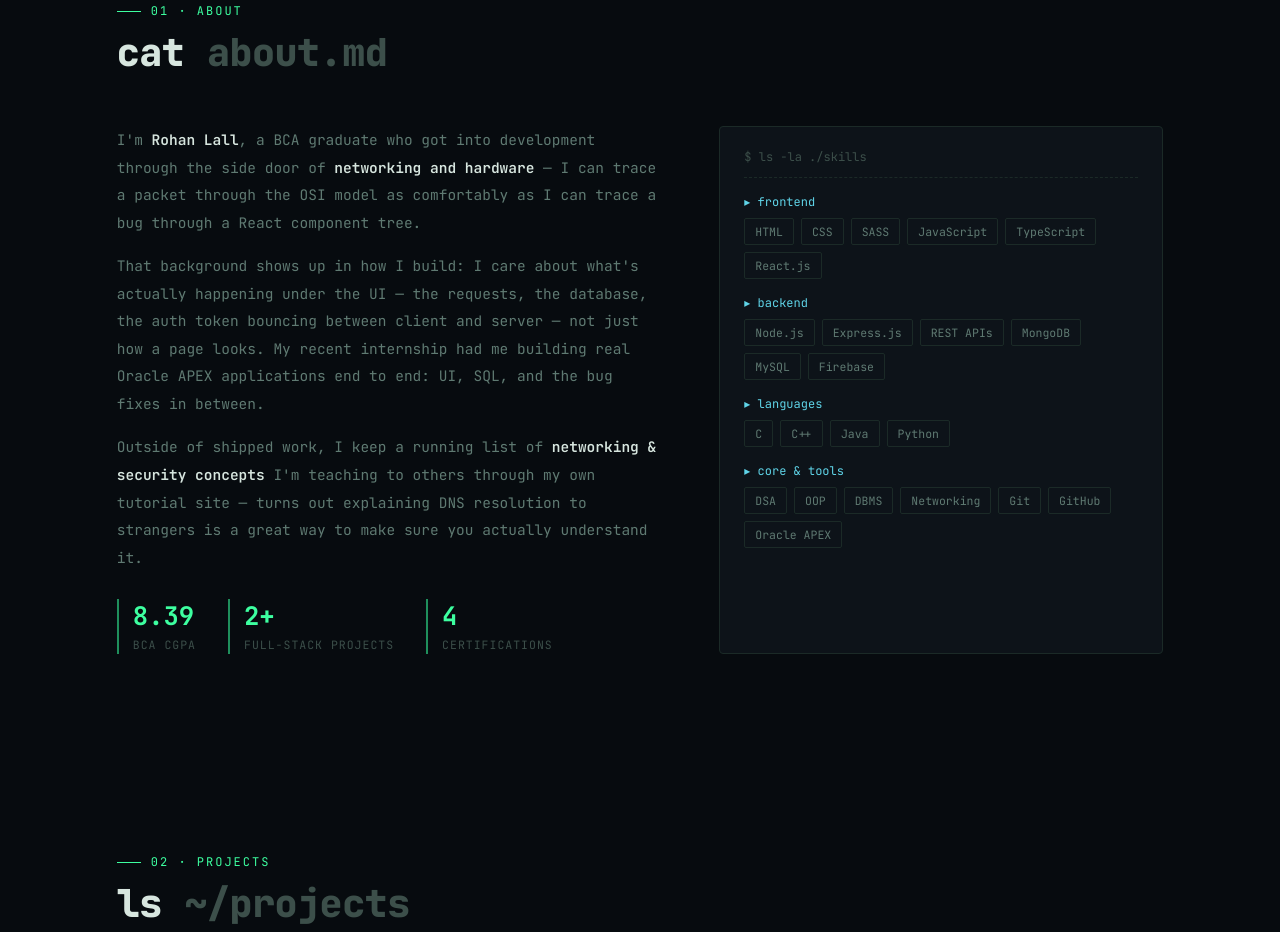
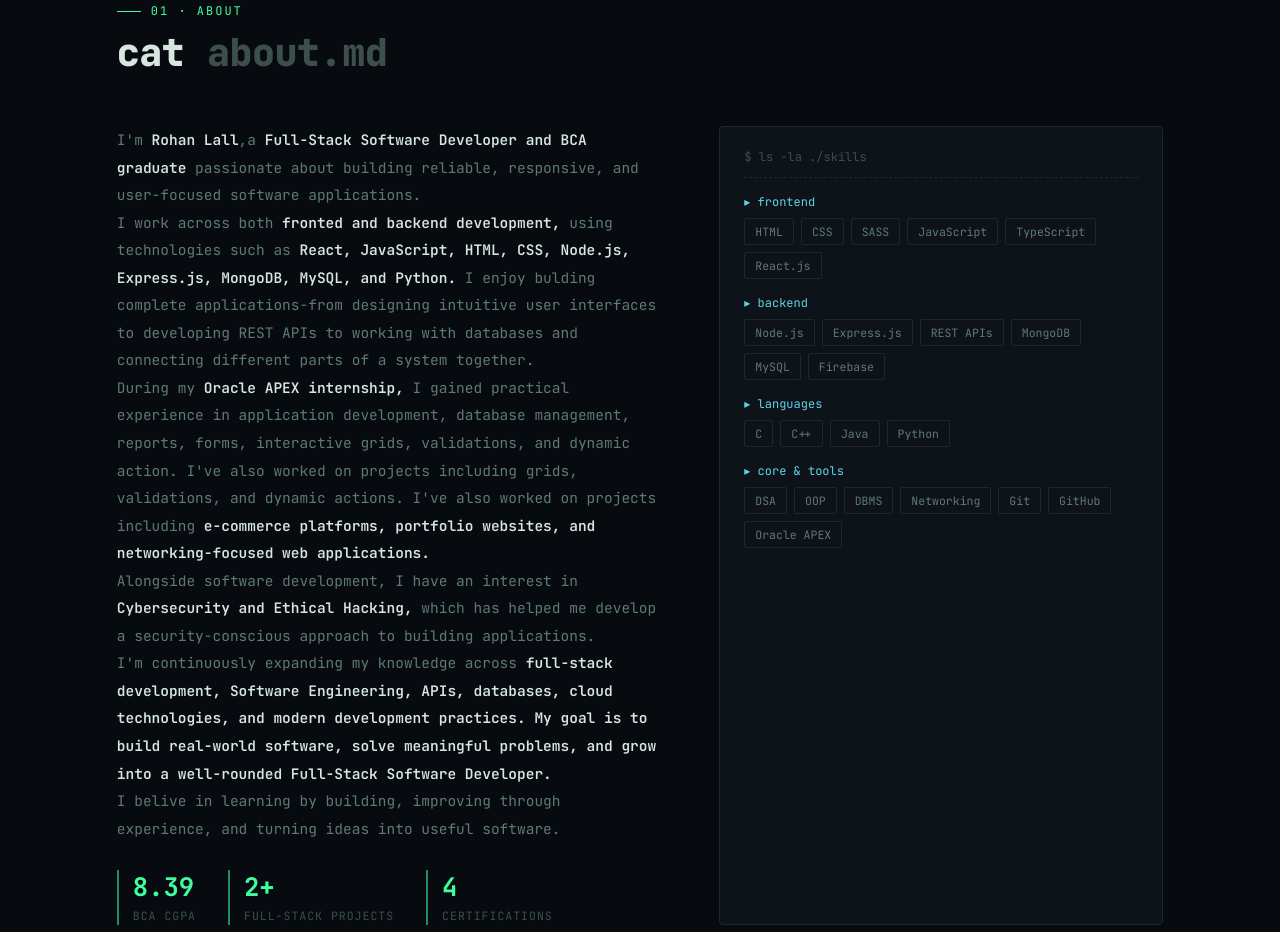
Before and after one commit to cybernexa/portfolio, a website: page public/index.html in a window 1280 px wide. Shown: the part 917-1849 px from the top of the page. Drawn offline with Linux system fonts and the light colour scheme.

Commit message:
change about me

```diff
--- a/public/index.html
+++ b/public/index.html
@@ -295,7 +295,7 @@
 <canvas id="packet-canvas"></canvas>
 
 <nav>
-  <div class="logo">rohan<span>@</span>lall<span>:~$</span></div>
+  <div class="logo">Rohan<span>@</span>lall<span>:~$</span></div>
   <div class="navlinks">
     <a href="#about">about</a>
     <a href="#projects">projects</a>
@@ -309,7 +309,7 @@
 <section id="hero">
   <div class="prompt-line"><span class="path">visitor@portfolio</span>:<span class="cmd">~$</span> whoami</div>
   <h1 class="hero-name" id="typed-name"></h1>
-  <div class="hero-role">Full Stack Developer · Networking &amp; Cybersecurity Enthusiast</div>
+  <div class="hero-role">Full-Stack Software Developer · Networking &amp; Cybersecurity Enthusiast</div>
   <p class="hero-desc">
     BCA graduate from Bangalore (CGPA 8.39) building across the stack — React/Node on the front,
     MongoDB and MySQL underneath, with a network engineer's instinct for how it all actually
@@ -330,16 +330,23 @@
   </div>
   <div class="about-grid">
     <div class="about-text reveal">
-      <p>I'm <strong>Rohan Lall</strong>, a BCA graduate who got into development through the
-      side door of <strong>networking and hardware</strong> — I can trace a packet through the
-      OSI model as comfortably as I can trace a bug through a React component tree.</p>
-      <p>That background shows up in how I build: I care about what's actually happening under
-      the UI — the requests, the database, the auth token bouncing between client and server —
-      not just how a page looks. My recent internship had me building real Oracle APEX
-      applications end to end: UI, SQL, and the bug fixes in between.</p>
-      <p>Outside of shipped work, I keep a running list of <strong>networking &amp; security
-      concepts</strong> I'm teaching to others through my own tutorial site — turns out
-      explaining DNS resolution to strangers is a great way to make sure you actually understand it.</p>
+      <p>I'm <strong>Rohan Lall</strong>,a <strong>Full-Stack Software Developer and BCA graduate </strong>
+      passionate about building reliable, responsive, and user-focused software applications.
+      </br>
+    I work across both <strong>fronted and backend development,</strong> using technologies such
+  as <strong>React, JavaScript, HTML, CSS, Node.js, Express.js, MongoDB, MySQL, and Python.</strong>
+  I enjoy bulding complete applications-from designing intuitive user interfaces to developing REST APIs to working with databases and connecting
+  different parts of a system together.
+    </br>
+    During my <strong>Oracle APEX internship,</strong> I gained practical experience in application development, database management, reports, forms, interactive grids, validations,
+    and dynamic action. I've also worked on projects including grids, validations, and dynamic actions. I've also worked on projects including <strong>e-commerce platforms, portfolio websites, and networking-focused web applications.</strong>
+  </br>
+  Alongside software development, I have an interest in <strong> Cybersecurity and Ethical Hacking,</strong> which has helped me develop a security-conscious approach to building applications.
+</br>
+I'm continuously expanding my knowledge across <strong>full-stack development, Software Engineering, APIs, databases, cloud technologies, and modern development practices. My goal is to build real-world software, solve meaningful problems, and grow into a well-rounded <strong>Full-Stack Software Developer.</strong> </strong>
+</br>
+I belive in learning by building, improving through experience, and turning ideas into useful software.
+</p>
       <div class="stat-row">
         <div class="stat"><b>8.39</b><span>BCA CGPA</span></div>
         <div class="stat"><b>2+</b><span>Full-Stack Projects</span></div>
```
